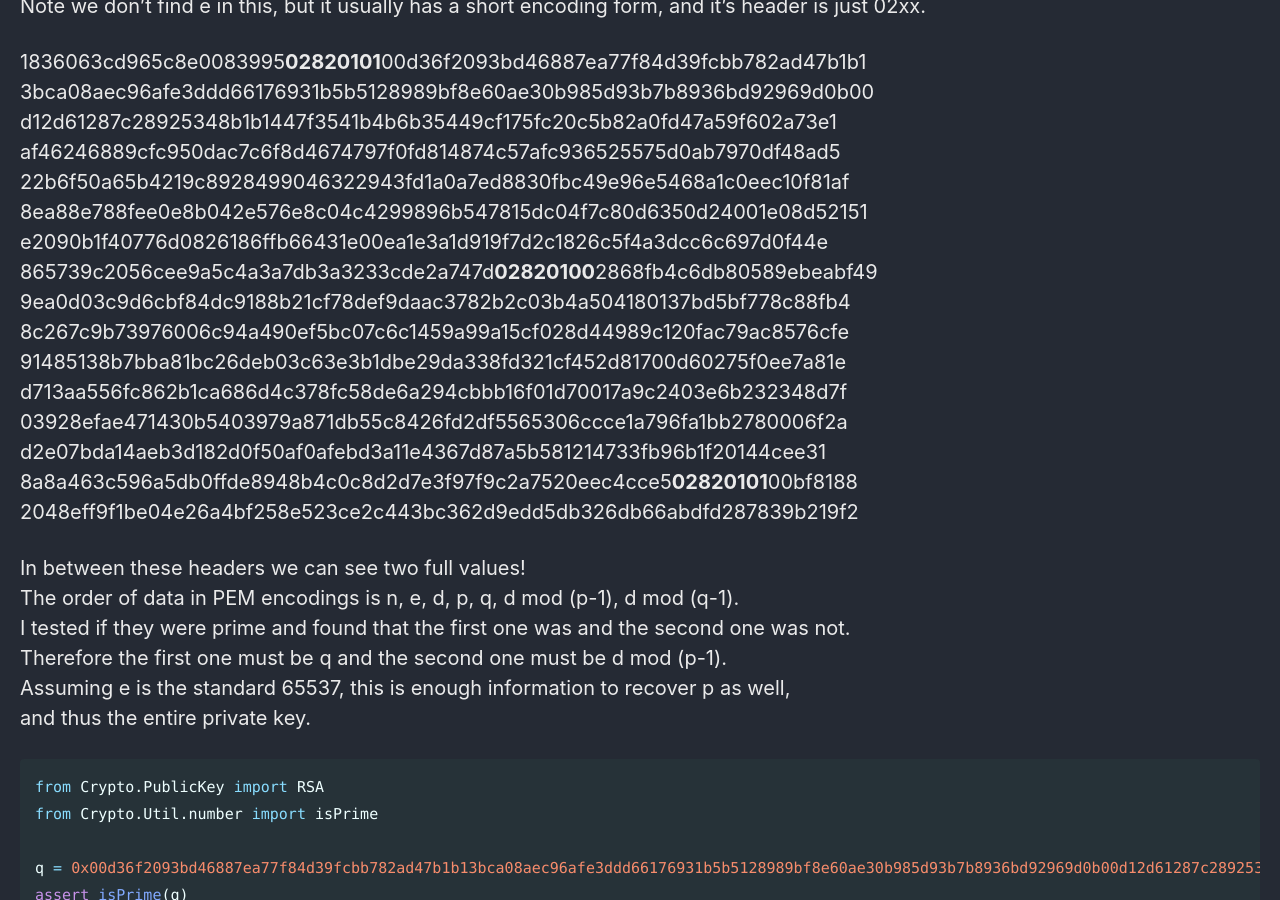
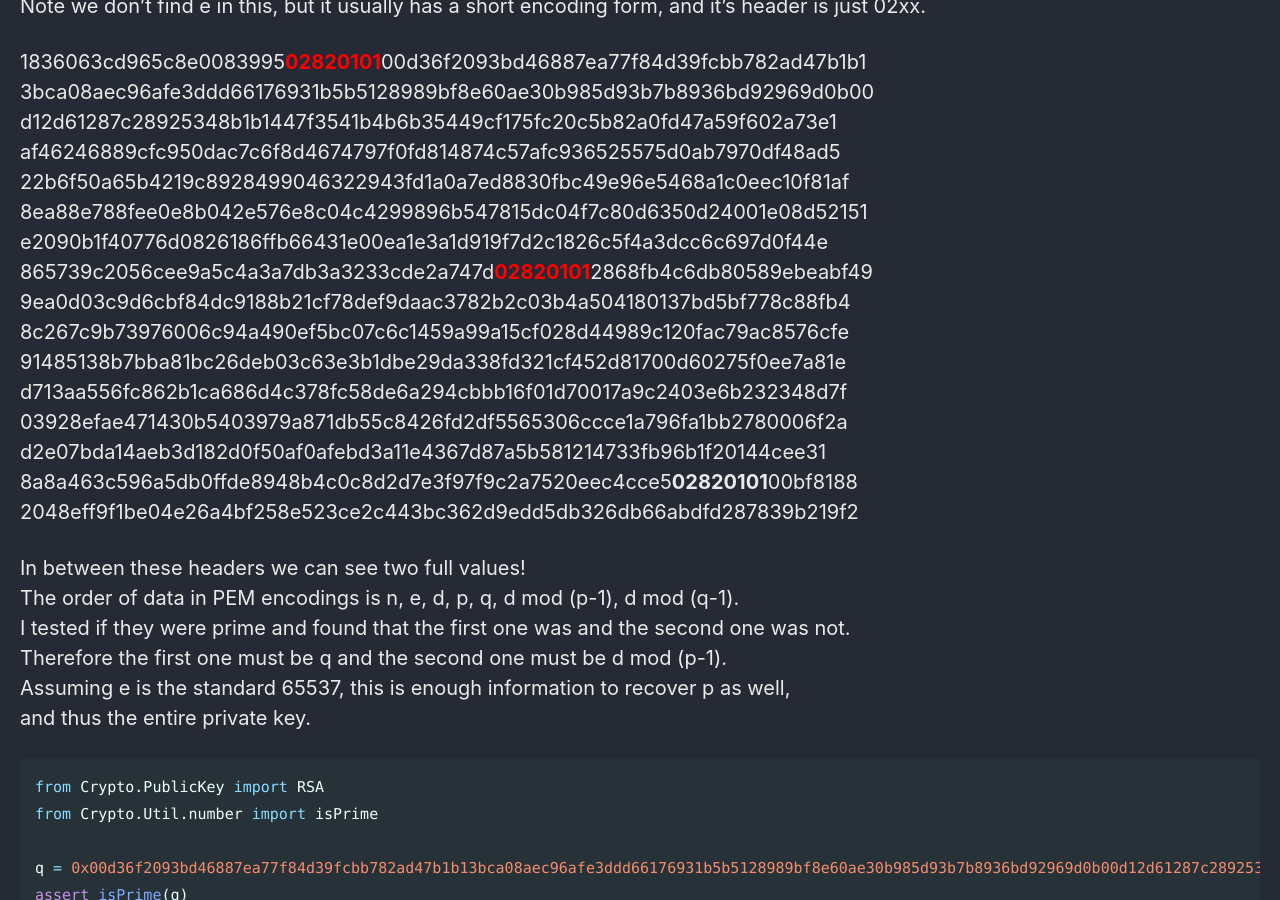
Before and after one commit to Connor-McCartney/Connor-McCartney.github.io, a Jekyll site: the page built from _pages/cryptography/rsa/information-paradox-SHCTF-2022.md, in a window 1280 px wide and 900 px high, scrolled down 1004 px. Built offline with Jekyll 4.4.1, drawn with Linux system fonts in a browser that asks for light colours; cached includes are drawn as plain includes.

Commit message:
Update information-paradox-SHCTF-2022.md

```diff
--- a/_pages/cryptography/rsa/information-paradox-SHCTF-2022.md
+++ b/_pages/cryptography/rsa/information-paradox-SHCTF-2022.md
@@ -39,14 +39,14 @@ More info [here](https://letsencrypt.org/docs/a-warm-welcome-to-asn1-and-der/).
 Note we don't find e in this, but it usually has a short encoding form, and it's header is just 02xx.
 
 
-1836063cd965c8e0083995**02820101**00d36f2093bd46887ea77f84d39fcbb782ad47b1b1 <br>
+1836063cd965c8e0083995<span style="color:red">**02820101**</span>00d36f2093bd46887ea77f84d39fcbb782ad47b1b1 <br>
 3bca08aec96afe3ddd66176931b5b5128989bf8e60ae30b985d93b7b8936bd92969d0b00<br>
 d12d61287c28925348b1b1447f3541b4b6b35449cf175fc20c5b82a0fd47a59f602a73e1<br>
 af46246889cfc950dac7c6f8d4674797f0fd814874c57afc936525575d0ab7970df48ad5<br>
 22b6f50a65b4219c8928499046322943fd1a0a7ed8830fbc49e96e5468a1c0eec10f81af<br>
 8ea88e788fee0e8b042e576e8c04c4299896b547815dc04f7c80d6350d24001e08d52151<br>
 e2090b1f40776d0826186ffb66431e00ea1e3a1d919f7d2c1826c5f4a3dcc6c697d0f44e<br>
-865739c2056cee9a5c4a3a7db3a3233cde2a747d**02820100**2868fb4c6db80589ebeabf49<br>
+865739c2056cee9a5c4a3a7db3a3233cde2a747d<span style="color:red">**02820101**</span>2868fb4c6db80589ebeabf49<br>
 9ea0d03c9d6cbf84dc9188b21cf78def9daac3782b2c03b4a504180137bd5bf778c88fb4<br>
 8c267c9b73976006c94a490ef5bc07c6c1459a99a15cf028d44989c120fac79ac8576cfe<br>
 91485138b7bba81bc26deb03c63e3b1dbe29da338fd321cf452d81700d60275f0ee7a81e<br>
@@ -55,7 +55,6 @@ d713aa556fc862b1ca686d4c378fc58de6a294cbbb16f01d70017a9c2403e6b232348d7f<br>
 d2e07bda14aeb3d182d0f50af0afebd3a11e4367d87a5b581214733fb96b1f20144cee31<br>
 8a8a463c596a5db0ffde8948b4c0c8d2d7e3f97f9c2a7520eec4cce5**02820101**00bf8188<br>
 2048eff9f1be04e26a4bf258e523ce2c443bc362d9edd5db326db66abdfd287839b219f2
-
 
 
 In between these headers we can see two full values! <br>
```
